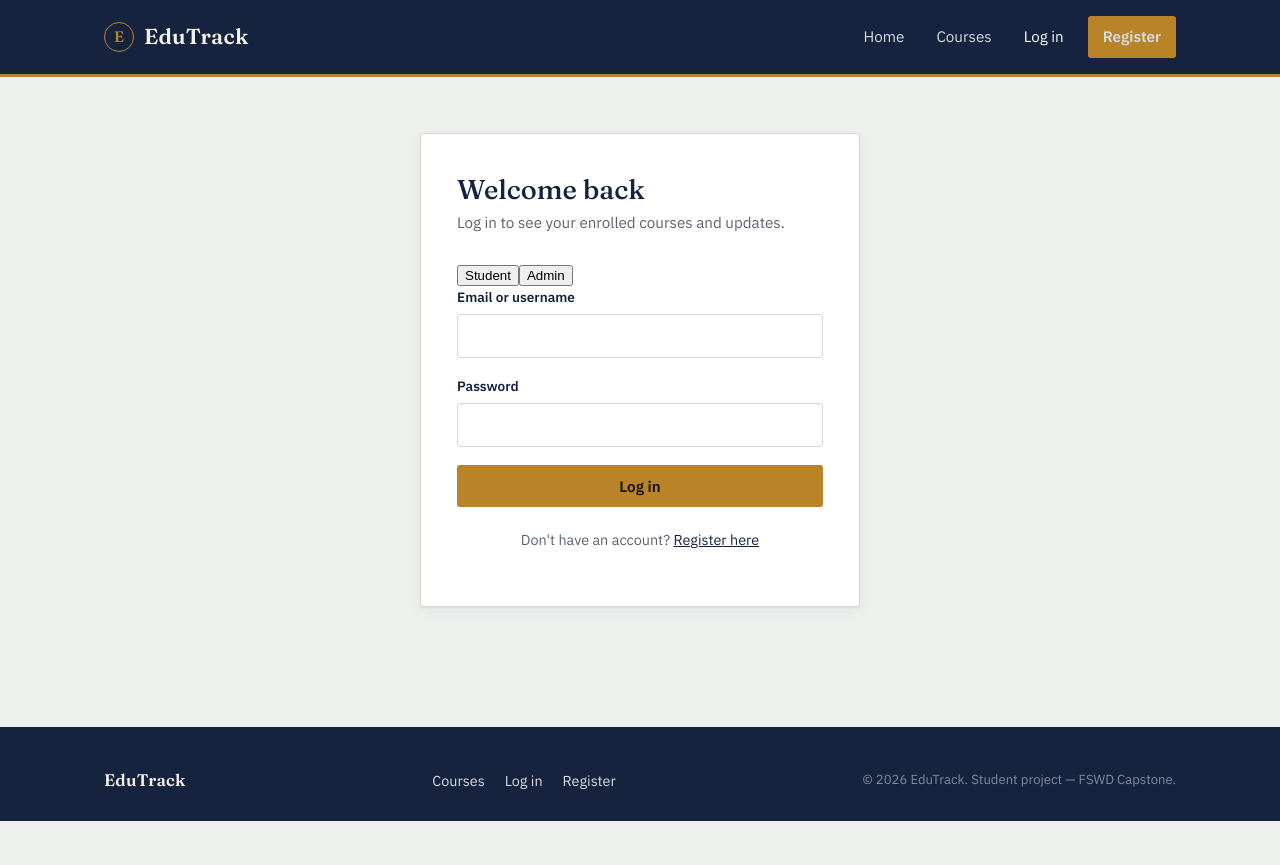
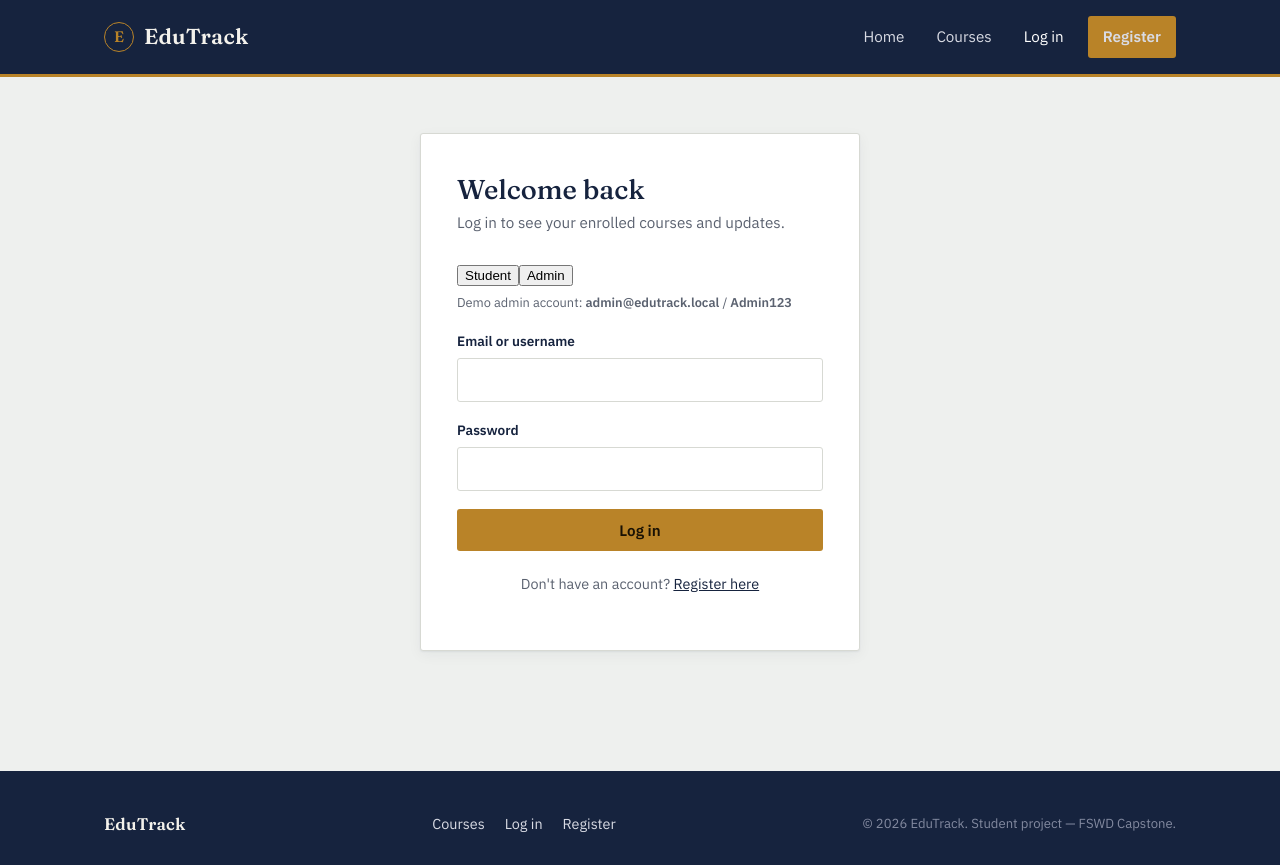
Before and after one commit to Tamizththendral/Student_Course_Management_System, a React (Vite) app in the folder react-app/: page /login in a window 1280 px wide. Both pictures are taken after a click on the tab "Admin". Before the commit the page ends 821 px from the top, so only its background shows below. Built offline with nearby package versions, Linux system fonts and the light colour scheme.

Commit message:
Update Login.jsx

```diff
--- a/react-app/src/pages/Login.jsx
+++ b/react-app/src/pages/Login.jsx
@@ -16,6 +16,11 @@ export default function Login() {
   function handleChange(e) {
     const { name, value } = e.target;
     setForm((f) => ({ ...f, [name]: value }));
+  }
+
+  function handleRoleChange(nextRole) {
+    setRole(nextRole);
+    setBanner(null);
   }
 
   async function handleSubmit(e) {
@@ -49,25 +54,40 @@ export default function Login() {
         <h1>Welcome back</h1>
         <p className="sub">Log in to see your enrolled courses and updates.</p>
 
-        {banner && <div className={`form-banner show ${banner.type}`} role="alert">{banner.message}</div>}
-
-        <form onSubmit={handleSubmit} noValidate>
-          <div className="role-switch">
+        <div className="role-switch" role="tablist" aria-label="Account type">
           <button
             type="button"
+            role="tab"
+            aria-selected={role === "student"}
             className={role === "student" ? "active" : ""}
-              onClick={() => setRole("student")}
+            onClick={() => handleRoleChange("student")}
           >
             Student
           </button>
           <button
             type="button"
+            role="tab"
+            aria-selected={role === "admin"}
             className={role === "admin" ? "active" : ""}
-            onClick={() => setRole("admin")}
+            onClick={() => handleRoleChange("admin")}
           >
             Admin
           </button>
         </div>
+
+        {role === "admin" && (
+          <p className="field-hint" style={{ marginBottom: 18 }}>
+            Demo admin account: <strong>admin@edutrack.local</strong> / <strong>Admin123</strong>
+          </p>
+        )}
+
+        {banner && (
+          <div className={`form-banner show ${banner.type}`} role="alert">
+            {banner.message}
+          </div>
+        )}
+
+        <form onSubmit={handleSubmit} noValidate>
           <FormField
             id="identifier"
             label="Email or username"
@@ -85,7 +105,9 @@ export default function Login() {
             error={errors.password}
             autoComplete="current-password"
           />
-          <button type="submit" className="btn btn-primary btn-block">Log in</button>
+          <button type="submit" className="btn btn-primary btn-block">
+            Log in
+          </button>
         </form>
 
         <p className="auth-foot">
```
Lines whose indentation alone changed are shown as unchanged.
